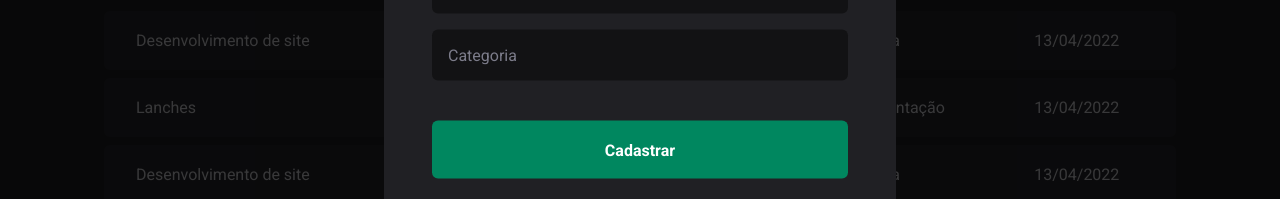
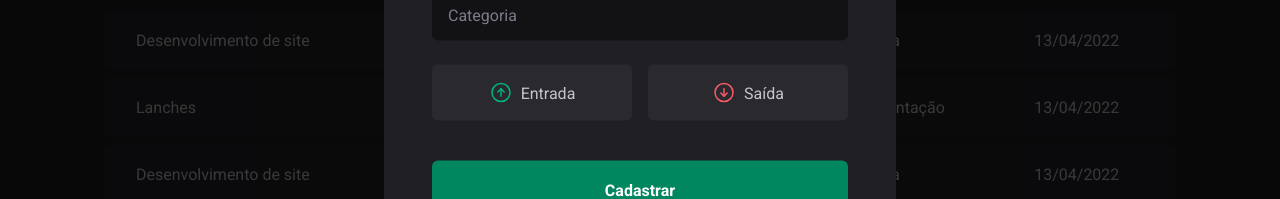
Before and after one commit to ramomOliveira/dt-money-2025, a React (Vite) app: page / in a window 1280 px wide. Both pictures are taken after a click on the button "Nova Transação". Shown: the part 393-592 px from the top of the page. Built offline with nearby package versions, Linux system fonts and the light colour scheme.

Commit message:
input and output buttons

```diff
--- a/src/components/NewTransactionModal/index.tsx
+++ b/src/components/NewTransactionModal/index.tsx
@@ -1,6 +1,12 @@
 import * as Dialog from '@radix-ui/react-dialog'
-import { CloseButton, Content, Overlay } from './style'
-import { X } from 'phosphor-react'
+import {
+  CloseButton,
+  Content,
+  Overlay,
+  TransactionType,
+  TransactionTypeButton,
+} from './style'
+import { ArrowCircleDown, ArrowCircleUp, X } from 'phosphor-react'
 
 export default function NewTransactionModal() {
   return (
@@ -19,6 +25,16 @@
           <input type="number" placeholder="Preço" required />
           <input type="text" placeholder="Categoria" required />
 
+          <TransactionType>
+            <TransactionTypeButton variant="income">
+              <ArrowCircleUp size={24} />
+              Entrada
+            </TransactionTypeButton>
+            <TransactionTypeButton variant="outcome">
+              <ArrowCircleDown size={24} />
+              Saída
+            </TransactionTypeButton>
+          </TransactionType>
           <button type="submit">Cadastrar</button>
         </form>
       </Content>
--- a/src/components/NewTransactionModal/style.ts
+++ b/src/components/NewTransactionModal/style.ts
@@ -67,3 +67,34 @@
   cursor: pointer;
   color: ${(props) => props.theme['gray-500']};
 `
+
+export const TransactionType = styled.div`
+  display: grid;
+  grid-template-columns: repeat(2, 1fr);
+  gap: 1rem;
+  margin-top: 0.5rem;
+`
+
+interface TransactionTypeButtonProps {
+  variant: 'income' | 'outcome'
+}
+
+export const TransactionTypeButton = styled.button<TransactionTypeButtonProps>`
+  background: ${(props) => props.theme['gray-700']};
+  padding: 1rem;
+  display: flex;
+  align-items: center;
+  justify-content: center;
+  gap: 0.5rem;
+  border-radius: 6px;
+  cursor: pointer;
+  border: 0;
+  color: ${(props) => props.theme['gray-300']};
+
+  svg {
+    color: ${(props) =>
+      props.variant === 'income'
+        ? props.theme['green-300']
+        : props.theme['red-300']};
+  }
+`
```
